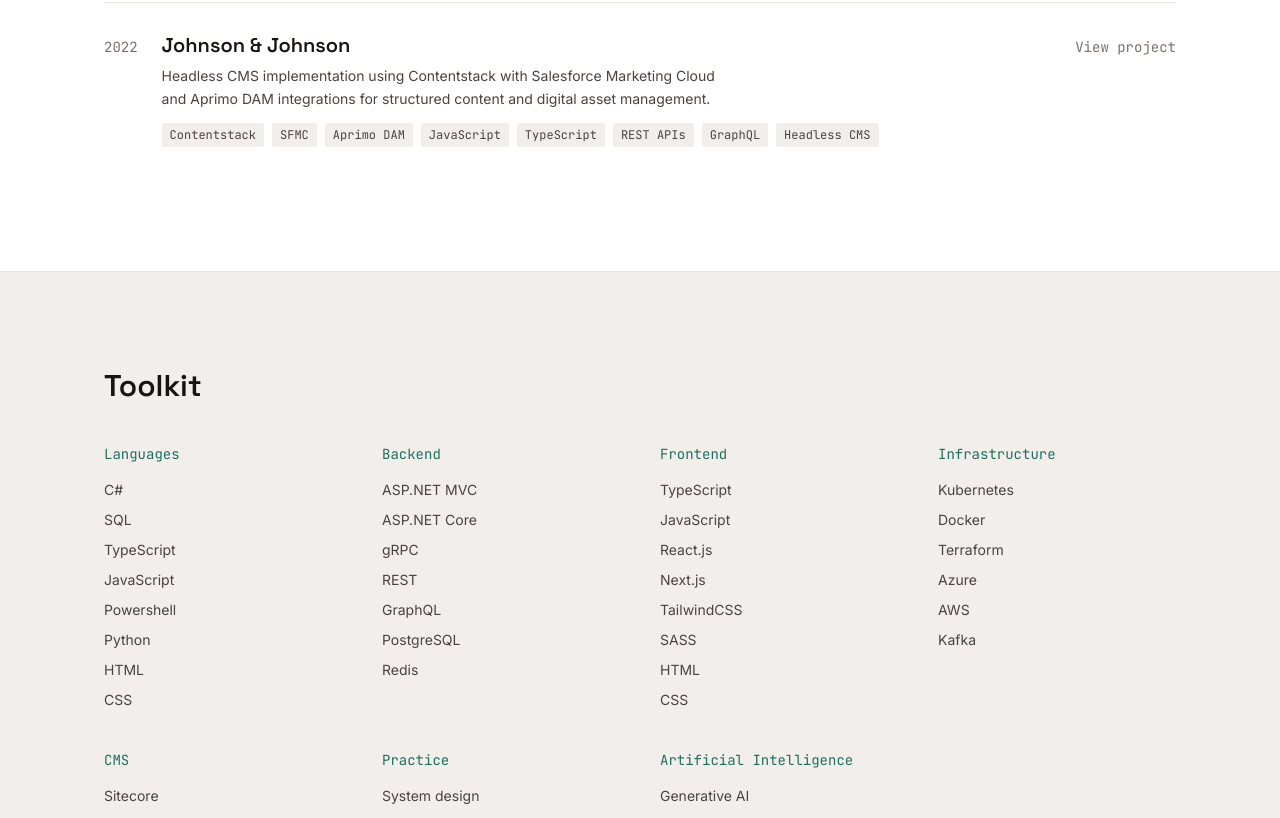
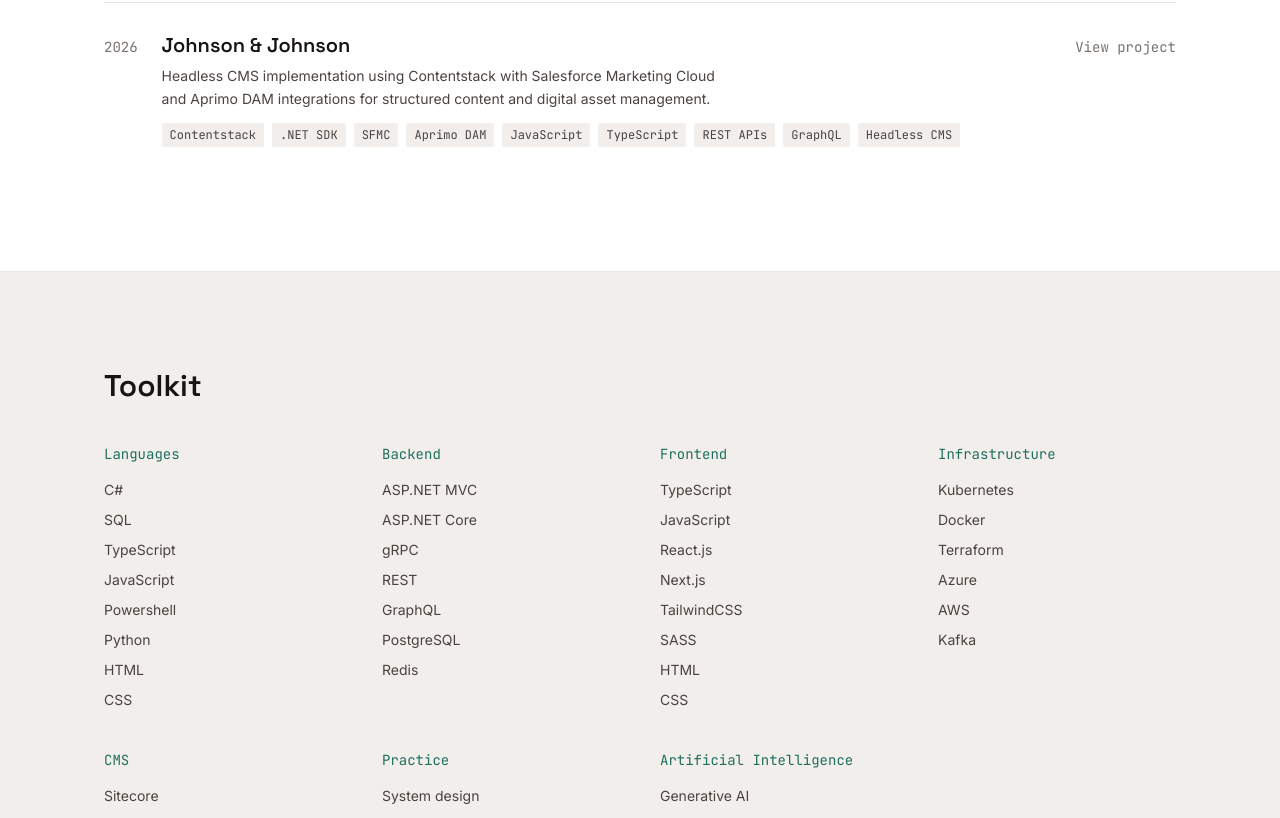
Before and after one commit to im-anoop/portfolio, a Next.js app: page / in a window 1280 px wide. Shown: the part 3040-3858 px from the top of the page. Built offline with nearby package versions, Linux system fonts and the light colour scheme.

Commit message:
Update project year for Johnson & Johnson
Update project year for Johnson & Johnson

```diff
--- a/components/Projects.tsx
+++ b/components/Projects.tsx
@@ -104,12 +104,13 @@
   },
   {
     title: "Johnson & Johnson",
-    year: "2022",
+    year: "2026",
     category: "Headless CMS",
     description:
       "Headless CMS implementation using Contentstack with Salesforce Marketing Cloud and Aprimo DAM integrations for structured content and digital asset management.",
     stack: [
       "Contentstack",
+      ".NET SDK",
       "SFMC",
       "Aprimo DAM",
       "JavaScript",
```
